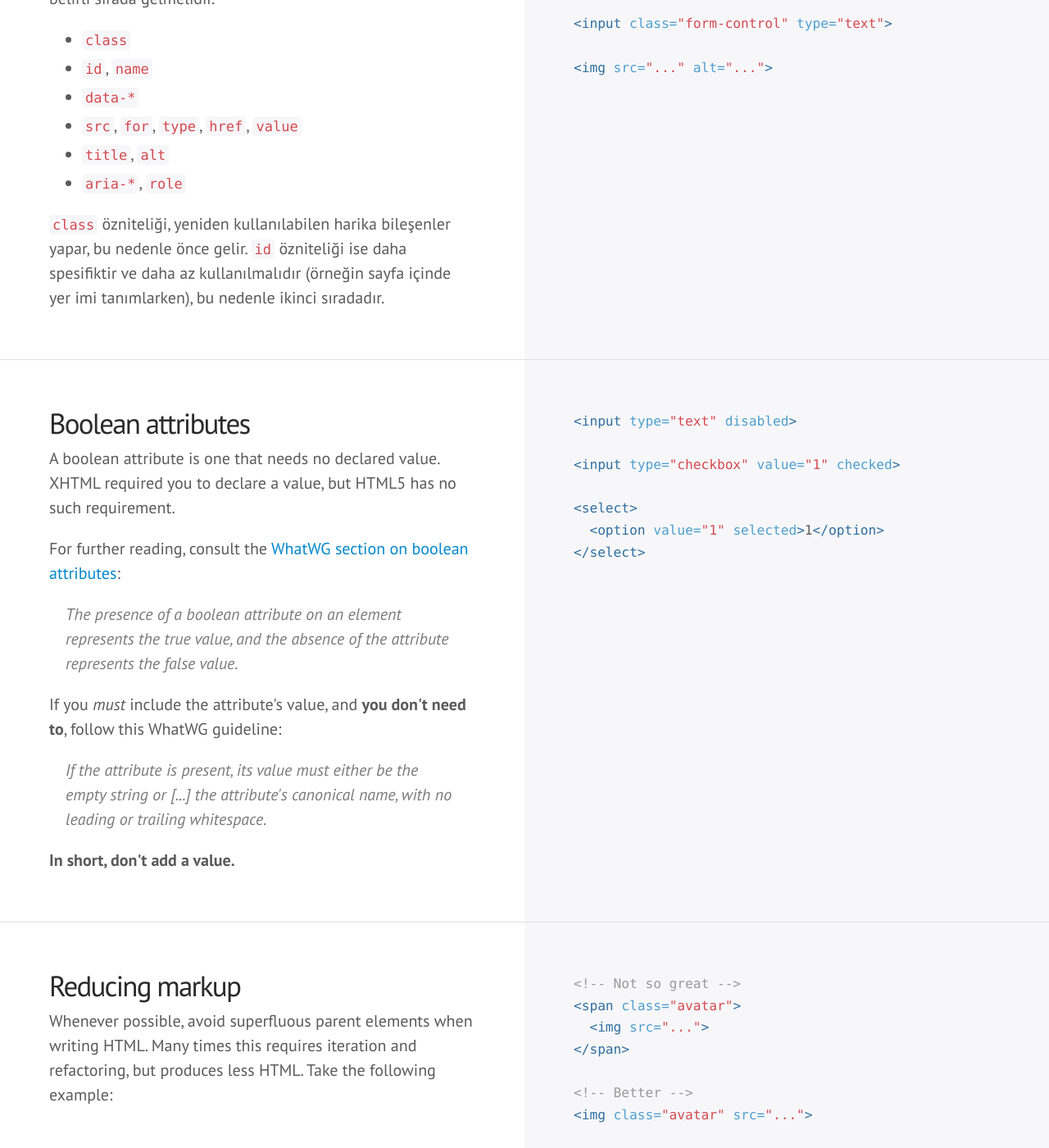
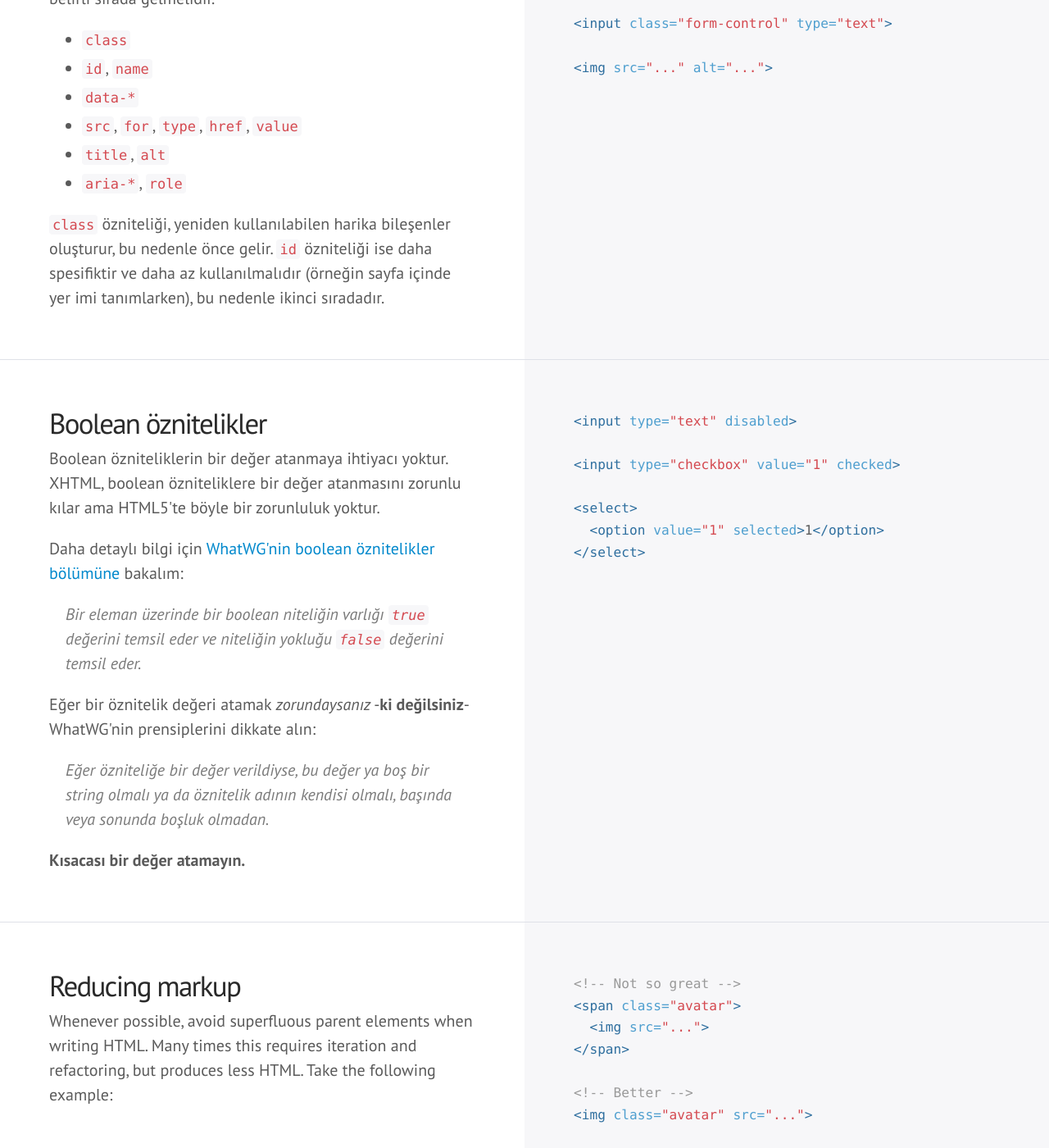
Before and after one commit to hayatbiralem/kod-rehberi, a Jekyll site: the page built from index.html, in a window 1280 px wide and 1400 px high, scrolled down 4726 px. Shown: the whole window at 82% size. Built offline with Jekyll 4.4.1, drawn with Linux system fonts in a browser that asks for light colours; some web fonts are replaced; Markdown is read by kramdown in place of the engine named in the settings; comment, search, counter and statistics services are not loaded; some of the changed text lies outside the part shown.

Commit message:
Boolean öznitelikler çevrildi

```diff
--- a/index.html
+++ b/index.html
@@ -18,7 +18,7 @@ layout: default
       <li><a href="#html-css-ve-javascript">CSS ve JavaScript yerleştirmeleri</a></li>
       <li><a href="#html-pratiklik">Pratiklik önemli</a></li>
       <li><a href="#html-oznitelik-siralamasi">Öznitelik sıralaması</a></li>
-      <li><a href="#html-mantiksal-oznitelikler">Mantıksal öznitelikler</a></li>
+      <li><a href="#html-boolean-oznitelikler">Boolean öznitelikler</a></li>
       <li><a href="#html-kodunu-sadelestirmek">HTML kodunu sadeleştirmek</a></li>
       <li><a href="#html-javascript">JavaScript ile oluşturulmuş HTML kodu</a></li>
     </ul>
@@ -159,26 +159,27 @@ layout: default
       <li><code>title</code>, <code>alt</code></li>
       <li><code>aria-*</code>, <code>role</code></li>
     </ul>
-    <p><code>class</code> özniteliği, yeniden kullanılabilen harika bileşenler yapar, bu nedenle önce gelir. <code>id</code> özniteliği ise daha spesifiktir ve daha az kullanılmalıdır (örneğin sayfa içinde yer imi tanımlarken), bu nedenle ikinci sıradadır.</p>
+    <p><code>class</code> özniteliği, yeniden kullanılabilen harika bileşenler oluşturur, bu nedenle önce gelir. <code>id</code> özniteliği ise daha spesifiktir ve daha az kullanılmalıdır (örneğin sayfa içinde yer imi tanımlarken), bu nedenle ikinci sıradadır.</p>
   </div>
   <div class="col">
     {% highlight html %}{% include html/attribute-order.html %}{% endhighlight %}
   </div>
 </div>
 
-<div class="section" id="html-mantiksal-oznitelikler">
+<div class="section" id="html-boolean-oznitelikler">
   <div class="col">
-    <h3>Boolean attributes</h3>
-    <p>A boolean attribute is one that needs no declared value. XHTML required you to declare a value, but HTML5 has no such requirement.</p>
-    <p>For further reading, consult the <a href="http://www.whatwg.org/specs/web-apps/current-work/multipage/common-microsyntaxes.html#boolean-attributes">WhatWG section on boolean attributes</a>:</p>
+    <h3>Boolean öznitelikler</h3>
+    <p>Boolean özniteliklerin bir değer atanmaya ihtiyacı yoktur. XHTML, boolean özniteliklere bir değer atanmasını zorunlu kılar ama HTML5'te böyle bir zorunluluk yoktur.</p>
+    <p>Daha detaylı bilgi için <a href="http://www.whatwg.org/specs/web-apps/current-work/multipage/common-microsyntaxes.html#boolean-attributes">WhatWG'nin boolean öznitelikler bölümüne</a> bakalım:</p>
     <blockquote>
-      <p>The presence of a boolean attribute on an element represents the true value, and the absence of the attribute represents the false value.</p>
+      <p>Bir eleman üzerinde bir boolean niteliğin varlığı <code>true</code> değerini temsil eder ve niteliğin yokluğu <code>false</code> değerini temsil eder.</p>
     </blockquote>
-    <p>If you <em>must</em> include the attribute's value, and <strong>you don't need to</strong>, follow this WhatWG guideline:</p>
+
+    <p>Eğer bir öznitelik değeri atamak <em>zorundaysanız</em> -<strong>ki değilsiniz</strong>- WhatWG'nin prensiplerini dikkate alın:</p>
     <blockquote>
-      <p>If the attribute is present, its value must either be the empty string or [...] the attribute's canonical name, with no leading or trailing whitespace.</p>
+      <p>Eğer özniteliğe bir değer verildiyse, bu değer ya boş bir string olmalı ya da öznitelik adının kendisi olmalı, başında veya sonunda boşluk olmadan.</p>
     </blockquote>
-    <p><strong>In short, don't add a value.</strong></p>
+    <p><strong>Kısacası bir değer atamayın.</strong></p>
   </div>
   <div class="col">
     {% highlight html %}{% include html/boolean-attributes.html %}{% endhighlight %}
```
